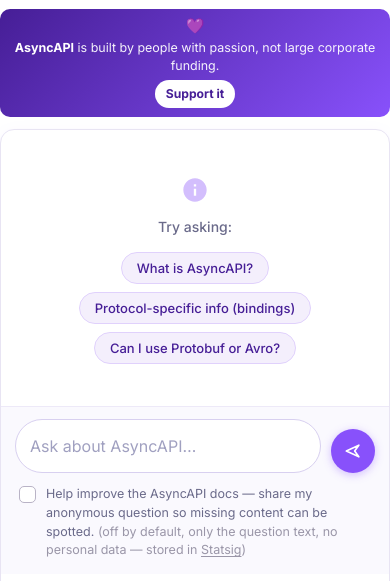
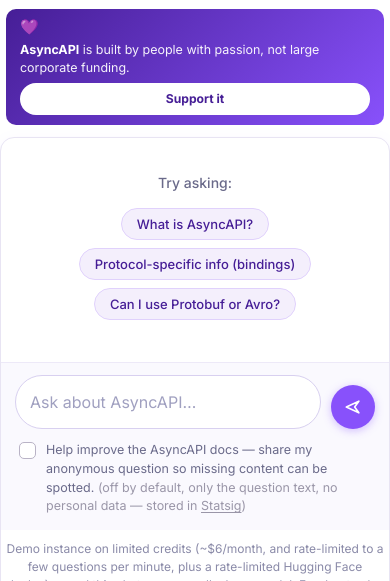
Before and after one commit to derberg/asyncapi-knowledge-mcp, a website: page chat/index.html in a window 390 px wide. Shown: the part 193-774 px from the top of the page. Drawn offline with Linux system fonts and the light colour scheme.

Commit message:
fix(chat): tidy the sustain callout and drop the info icon on mobile
Keep the heart on the first line of the text instead of letting it wrap
out onto a line of its own, give the filled pill a clear side gutter so
it no longer sits flush to the screen edge, and drop the CTA to its own
full-width row. Also hide the generic info icon above the prompt
suggestions on small screens.

```diff
--- a/chat/styles.css
+++ b/chat/styles.css
@@ -785,15 +785,32 @@
 }
 @media (max-width: 560px) {
   /* Keep it a slim callout, not a heavy panel: tighter padding, smaller type,
-     less vertical weight so it stops dominating the first screen. */
+     less vertical weight so it stops dominating the first screen. A small extra
+     side margin gives the filled block a clear gutter so it never reads as
+     touching the screen edge. The heart stays on the first line of the text
+     (left-aligned) instead of wrapping out onto a line of its own, and the CTA
+     drops to its own full-width row for an easy tap target. */
   .sustain {
     border-radius: var(--aa-radius-md);
-    padding: 9px 14px;
-    gap: 6px 9px;
+    padding: 10px 14px;
+    gap: 7px 9px;
+    margin: 0 6px 12px;
+    justify-content: flex-start;
+    text-align: left;
   }
   .sustain__heart { font-size: 15px; }
-  .sustain__text { font-size: 0.78rem; line-height: 1.4; }
-  .sustain__cta { font-size: 0.76rem; padding: 4px 11px; }
+  .sustain__text {
+    flex: 1 1 auto;
+    min-width: 0;
+    font-size: 0.78rem;
+    line-height: 1.4;
+  }
+  .sustain__cta {
+    flex: 0 0 100%;
+    text-align: center;
+    font-size: 0.76rem;
+    padding: 6px 11px;
+  }
 }
 
 /* Opt-in anonymous question analytics (off by default) */
@@ -941,10 +958,13 @@
   .hero__title { font-size: clamp(1.7rem, 8vw, 2rem); }
   .hero__lede { font-size: 0.92rem; }
 
-  .sustain { margin-bottom: 12px; }
-
   .tools-panel { padding: 18px 14px; border-radius: 12px; }
   .snippet__code { font-size: 12px; padding: 12px; }
+
+  /* The generic info "i" glyph adds nothing above the prompt suggestions on a
+     small screen — drop it and let "Try asking:" lead straight into the chips. */
+  .empty-state { padding-top: 16px; }
+  .empty-state__icon { display: none; }
 
   .chat { border-radius: 14px; }
   /* Like on desktop, the transcript grows with the conversation — no fixed
```
